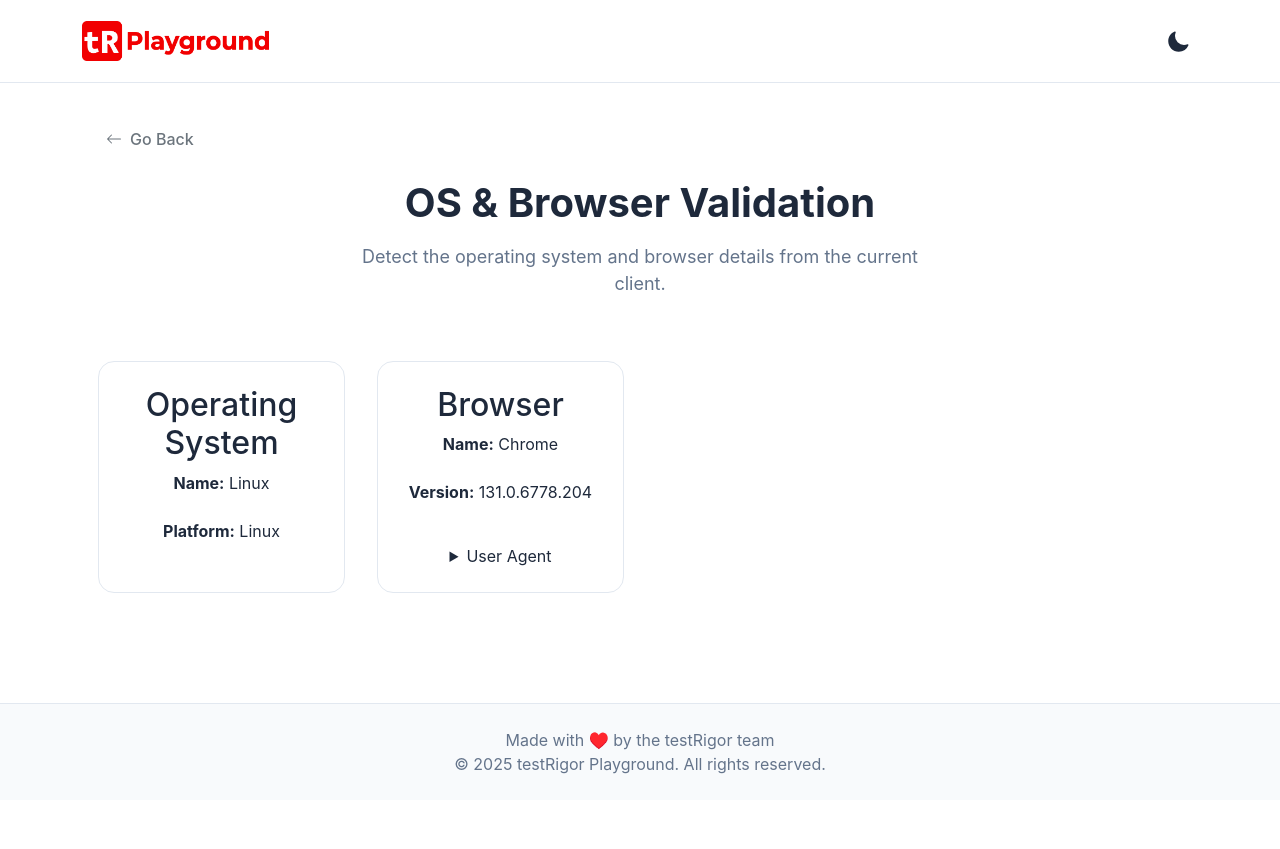
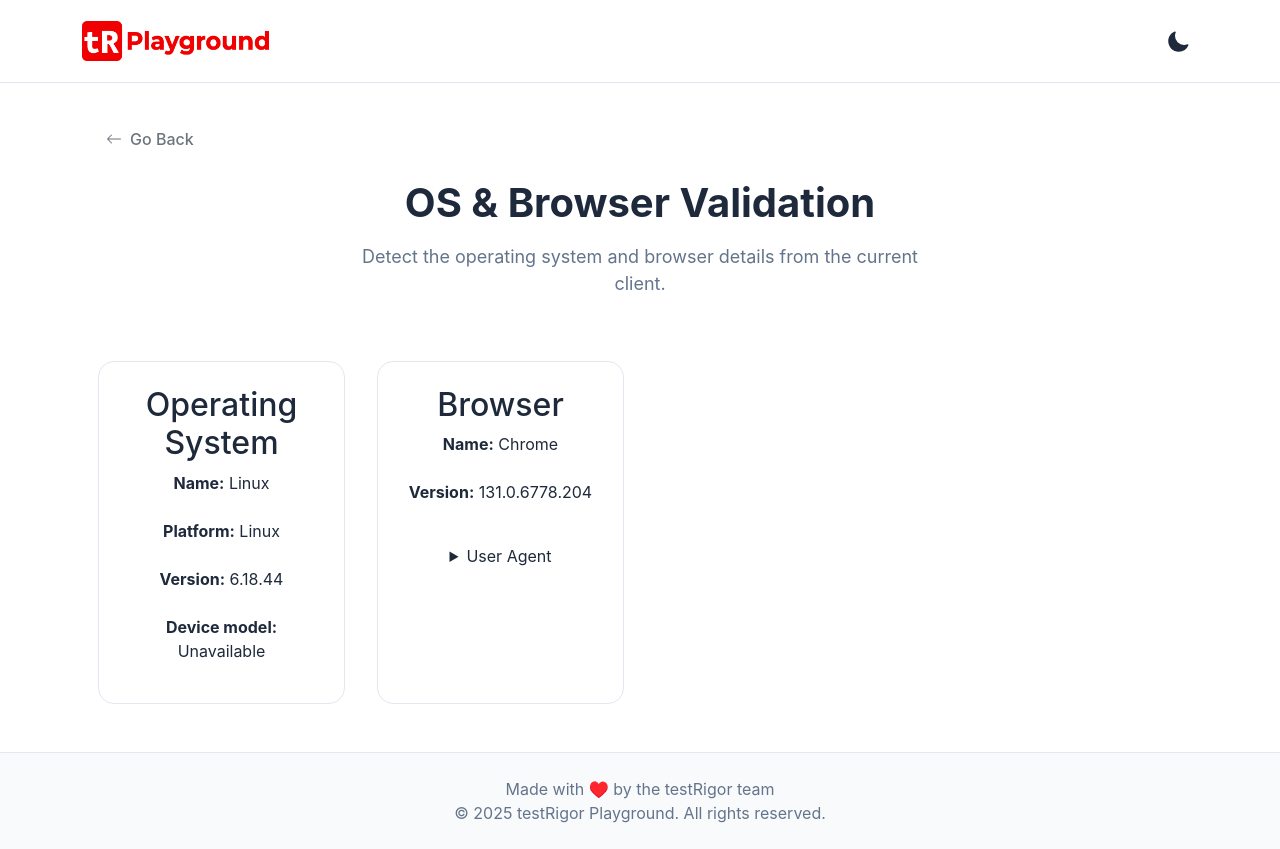
Before and after one commit to thiagonunes11/testRigorPlayground, a React (Vite) app: page /osBrowser in a window 1280 px wide. Before the commit the page ends 800 px from the top, so only its background shows below. Built offline with nearby package versions, Linux system fonts and the light colour scheme; the HTML template or start-up script is replaced by a standard one.

Commit message:
adding more capabilities to os browser page

```diff
--- a/src/pages/osBrowser.jsx
+++ b/src/pages/osBrowser.jsx
@@ -1,4 +1,4 @@
-import React, { useMemo } from 'react';
+import React, { useMemo, useEffect, useState } from 'react';
 import Layout from '../components/Layout';
 import '../styles/homePage.css';
 
@@ -9,7 +9,8 @@ const getBrowserInfo = () => {
   let version = 'Unknown';
 
   if (/Edg\//.test(ua)) name = 'Microsoft Edge';
-  else if (/OPR\//.test(ua) || /Opera/.test(ua)) name = 'Opera';
+  else if (/Vivaldi/i.test(ua)) name = 'Vivaldi';
+  else if (/OPR\//.test(ua) || /Opera/i.test(ua)) name = 'Opera';
   else if (/Chrome\//.test(ua)) name = 'Chrome';
   else if (/Safari\//.test(ua) && /Version\//.test(ua)) name = 'Safari';
   else if (/Firefox\//.test(ua)) name = 'Firefox';
@@ -18,16 +19,24 @@ const getBrowserInfo = () => {
   const versionMatch = ua.match(/(Edg|OPR|Chrome|Version|Firefox|MSIE|rv):?\/?([\d\.]+)/);
   if (versionMatch && versionMatch[2]) version = versionMatch[2];
 
-  // Optionally refine using userAgentData.brands when available
   const brand = navigator.userAgentData?.brands?.[0]?.brand;
-  if (brand) name = name === 'Unknown' ? brand : name;
+  if (brand && name === 'Unknown') name = brand;
 
   return { name, version };
 };
 
+const parseOsVersionFromUA = (ua) => {
+  // Android 13; Pixel 6 -> Android 13
+  const android = ua.match(/Android\s([\d._]+)/);
+  if (android) return android[1].replace(/_/g, '.');
+  // iOS: like CPU iPhone OS 16_5 or CPU OS 15_7
+  const ios = ua.match(/OS\s([\d_]+)\slike\sMac\sOS\sX|iPhone\sOS\s([\d_]+)/);
+  if (ios) return (ios[1] || ios[2]).replace(/_/g, '.');
+  return undefined;
+};
+
 const getOSInfo = () => {
   const ua = navigator.userAgent;
-  // Prefer userAgentData.platform when available; otherwise, infer from UA
   const platform = navigator.userAgentData?.platform ||
     (/(Windows|Macintosh|Linux|Android|iPhone|iPad|iPod)/.exec(ua)?.[0]) || 'Unknown';
 
@@ -42,12 +51,29 @@ const getOSInfo = () => {
   else if (/(iPhone|iPad|iPod)/.test(ua)) name = 'iOS';
   else if (/Linux/.test(ua)) name = 'Linux';
 
-  return { name, platform };
+  const version = parseOsVersionFromUA(ua) || navigator.userAgentData?.platformVersion;
+
+  return { name, platform, version };
 };
 
 const OsBrowser = () => {
   const browser = useMemo(getBrowserInfo, []);
   const os = useMemo(getOSInfo, []);
+  const [deviceModel, setDeviceModel] = useState('Unavailable');
+  const [platformVersion, setPlatformVersion] = useState(os.version || 'Unknown');
+
+  useEffect(() => {
+    // Try high-entropy UA-CH for model and platformVersion on supporting browsers (Chromium on Android)
+    const uad = navigator.userAgentData;
+    if (uad?.getHighEntropyValues) {
+      uad.getHighEntropyValues(['platform', 'platformVersion', 'model'])
+        .then((hints) => {
+          if (hints.model) setDeviceModel(hints.model);
+          if (hints.platformVersion && !os.version) setPlatformVersion(hints.platformVersion);
+        })
+        .catch(() => {});
+    }
+  }, [os.version]);
 
   return (
     <Layout
@@ -60,6 +86,8 @@ const OsBrowser = () => {
           <div className="info-block">
             <p><b>Name:</b> {os.name}</p>
             <p><b>Platform:</b> {os.platform}</p>
+            <p><b>Version:</b> {platformVersion}</p>
+            <p><b>Device model:</b> {deviceModel}</p>
           </div>
         </div>
         <div className="modern-card">
```
